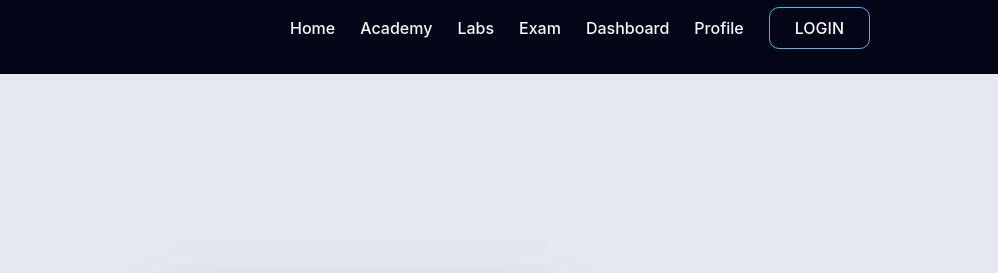
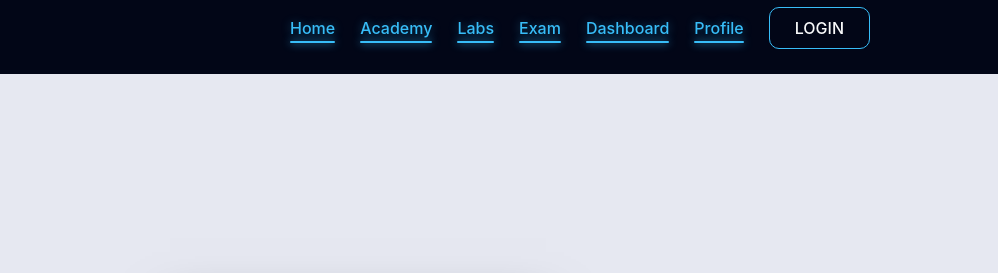
Before and after one commit to AkwireTech/akwire-platform, a plain HTML site: page frontend/forgot-password.html in a window 1280 px wide. Shown: the top 273 px of the page, 282-1280 px from the left. Drawn offline with Linux system fonts and the light colour scheme.

Commit message:
Added active link to navigation

```diff
--- a/frontend/forgot-password.html
+++ b/frontend/forgot-password.html
@@ -10,12 +10,12 @@
      <nav class="navbar">
         <div class="logo"><a href="#"><img src="images/logo.png" alt="Akwire Logo"></div>
         <ul class="nav-links">
-            <li><a href="index.html">Home</a></li>
-            <li><a href="academy.html">Academy</a></li>
-            <li><a href="labs.html">Labs</a></li>
-            <li><a href="exam.html">Exam</a></li>
-            <li><a href="dashboard.html">Dashboard</a></li>
-            <li><a href="profile.html">Profile</a></li>
+            <li><a href="index.html" class="active">Home</a></li>
+            <li><a href="academy.html" class="active">Academy</a></li>
+            <li><a href="labs.html" class="active">Labs</a></li>
+            <li><a href="exam.html" class="active">Exam</a></li>
+            <li><a href="dashboard.html" class="active">Dashboard</a></li>
+            <li><a href="profile.html" class="active">Profile</a></li>
             <li id="auth-link"><a href="login.html" class="btn-primary">Login</a></li>
         </ul>
     </nav>
```
Also changed, not shown: frontend/academy.html (+5 -5 lines), frontend/course-view.html (+5 -5 lines), frontend/courses.html (+4 -4 lines), frontend/dashboard.html (+4 -4 lines), frontend/exam.html (+4 -4 lines), frontend/index.html (+4 -4 lines), frontend/login.html (+5 -5 lines), frontend/profile.html (+5 -5 lines), frontend/register.html (+5 -5 lines).
